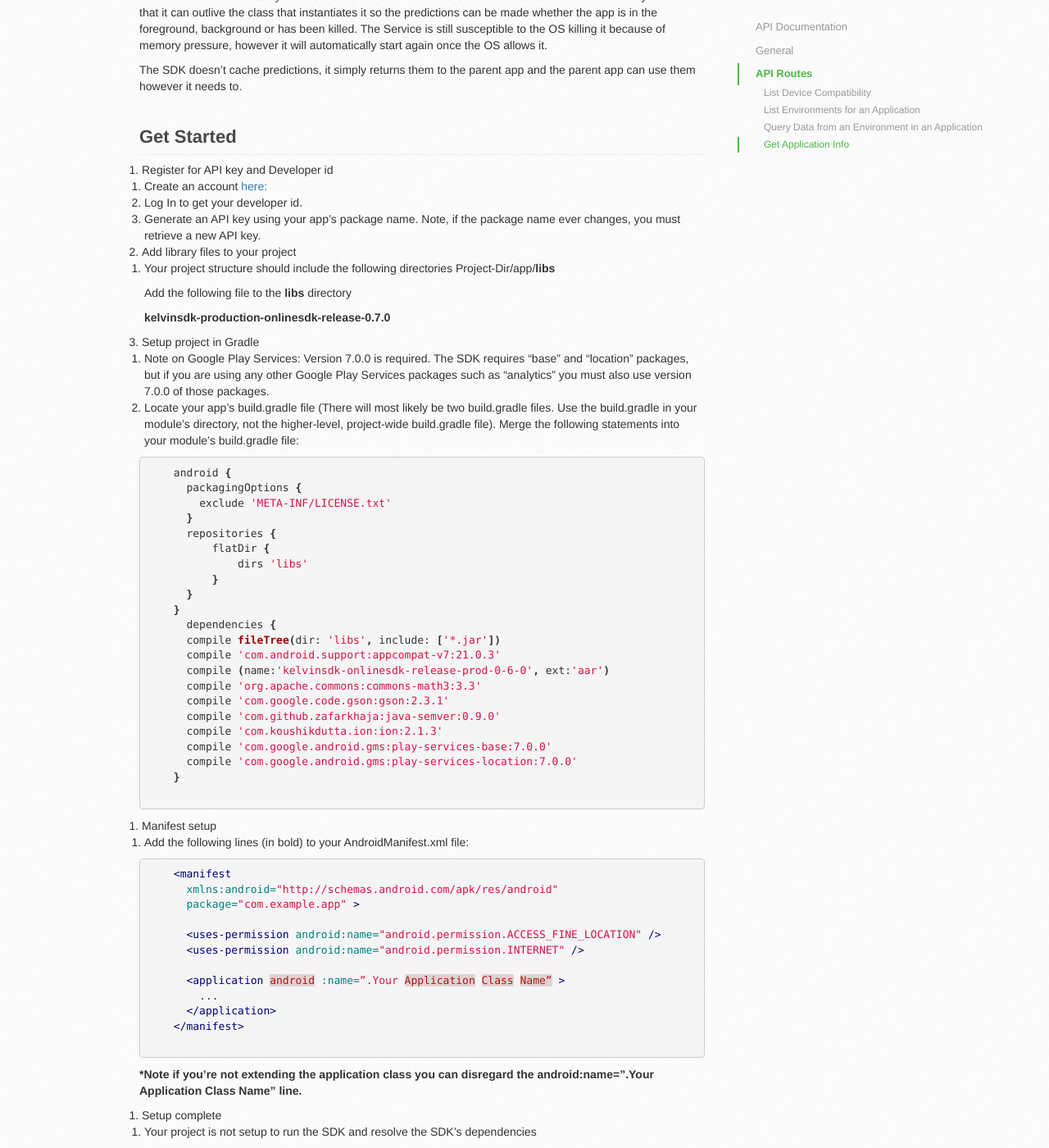
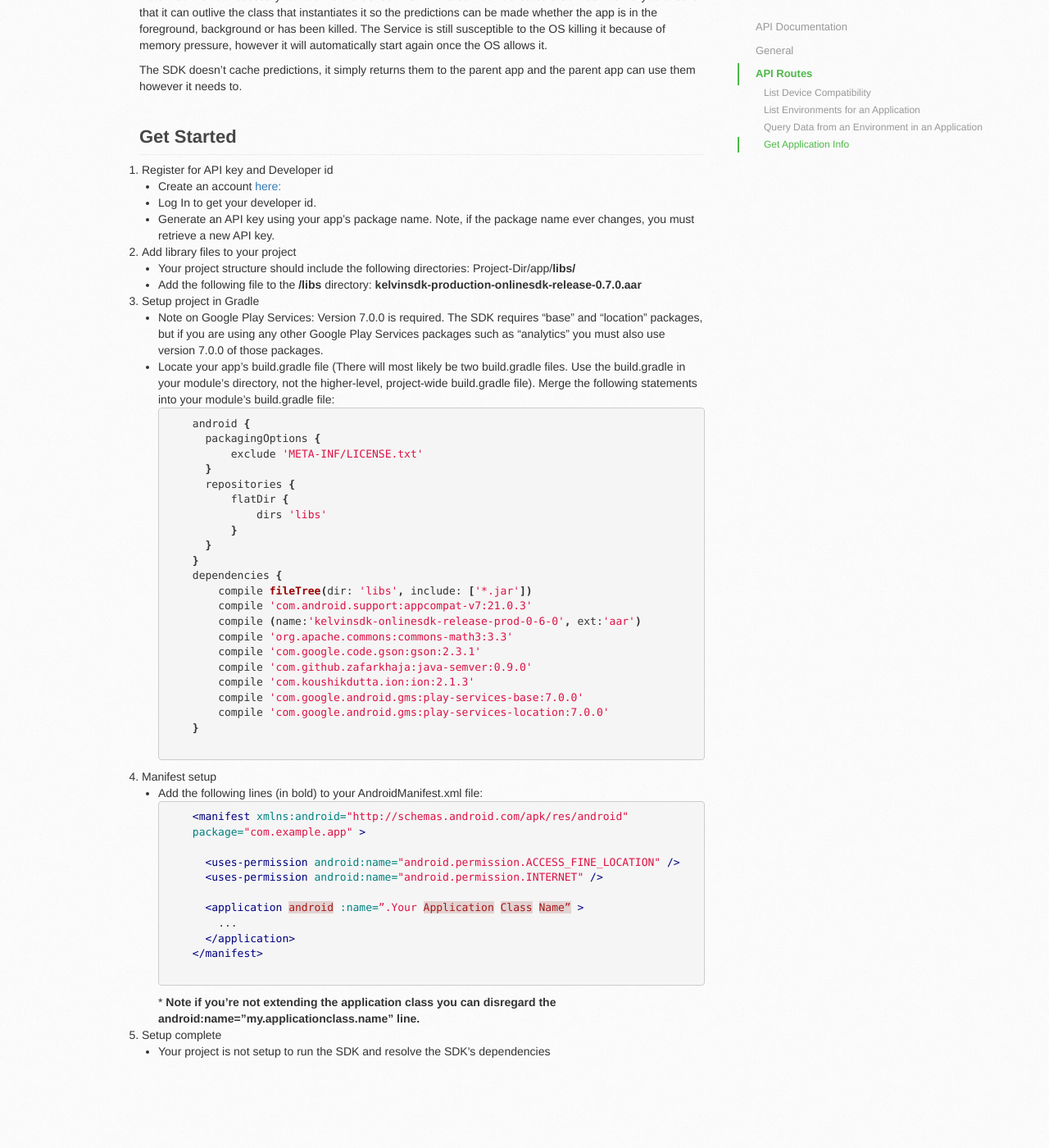
Before and after one commit to SenseAI/SenseAI.github.io, a Jekyll site: the page built from index.markdown, in a window 1280 px wide and 1400 px high, scrolled down 9763 px. Shown: the whole window at 82% size. Built offline with Jekyll 4.4.1, drawn with Linux system fonts in a browser that asks for light colours; nearby versions of some CDN libraries; after the commit the page ends 11065 px from its top, so only the background shows below that.

Commit message:
Redid lists using html instead of markdown

```diff
--- a/index.markdown
+++ b/index.markdown
@@ -526,24 +526,28 @@ The SDK doesn’t cache predictions, it simply returns them to the parent app an
   <a class="headerlink" href="#sdkGetStarted"></a>
 </div>
 
-1. Register for API key and Developer id
-   1. Create an account <a href="https://senseai.io/home/products_and_services">here:</a>
-   2. Log In to get your developer id.
-   3. Generate an API key using your app’s package name. Note, if the package name ever changes, you must retrieve a new API key.
-2. Add library files to your project
-   1. Your project structure should include the following directories
-      Project-Dir/app/<b>libs</b>
+<ol>
+<li> Register for API key and Developer id</li>
+ <ul>
+   <li>Create an account <a href="https://senseai.io/home/products_and_services">here:</a></li>
+   <li>Log In to get your developer id.</li>
+   <li>Generate an API key using your app’s package name. Note, if the package name ever changes, you must retrieve a new API key.</li>
+ </ul>
+<li>Add library files to your project</li>
+<ul>
+   <li>Your project structure should include the following directories: Project-Dir/app/<b>libs/</b></li>
+   <li>Add the following file to the <b>/libs</b> directory: <b>kelvinsdk-production-onlinesdk-release-0.7.0.aar</b> </li>
 
-      Add the following file to the <b>libs</b> directory
+  </ul>
+<li>Setup project in Gradle</li>
+   <ul>
+   <li>Note on Google Play Services: Version 7.0.0 is required.  The SDK requires “base” and “location” packages, but if you are using any other Google Play Services packages such as “analytics” you must also use version 7.0.0 of those packages.</li>
+   <li>Locate your app’s build.gradle file (There will most likely be two build.gradle files. Use the build.gradle in your module’s directory, not the higher-level, project-wide build.gradle file). Merge the following statements into your module’s build.gradle file:
+    {% highlight groovy %}
 
-      <b>kelvinsdk-production-onlinesdk-release-0.7.0<b/>
-3. Setup project in Gradle
-   1. Note on Google Play Services: Version 7.0.0 is required.  The SDK requires “base” and “location” packages, but if you are using any other Google Play Services packages such as “analytics” you must also use version 7.0.0 of those packages.
-   2. Locate your app’s build.gradle file (There will most likely be two build.gradle files. Use the build.gradle in your module’s directory, not the higher-level, project-wide build.gradle file). Merge the following statements into your module’s build.gradle file:
-    {% highlight groovy %}
     android {
       packagingOptions {
-        exclude 'META-INF/LICENSE.txt'
+          exclude 'META-INF/LICENSE.txt'
       }
       repositories {
           flatDir {
@@ -551,24 +555,29 @@ The SDK doesn’t cache predictions, it simply returns them to the parent app an
           }
       }
     }
-      dependencies {
-      compile fileTree(dir: 'libs', include: ['*.jar'])
-      compile 'com.android.support:appcompat-v7:21.0.3'
-      compile (name:'kelvinsdk-onlinesdk-release-prod-0-6-0', ext:'aar')
-      compile 'org.apache.commons:commons-math3:3.3'
-      compile 'com.google.code.gson:gson:2.3.1'
-      compile 'com.github.zafarkhaja:java-semver:0.9.0'
-      compile 'com.koushikdutta.ion:ion:2.1.3'
-      compile 'com.google.android.gms:play-services-base:7.0.0'
-      compile 'com.google.android.gms:play-services-location:7.0.0'
+    dependencies {
+        compile fileTree(dir: 'libs', include: ['*.jar'])
+        compile 'com.android.support:appcompat-v7:21.0.3'
+        compile (name:'kelvinsdk-onlinesdk-release-prod-0-6-0', ext:'aar')
+        compile 'org.apache.commons:commons-math3:3.3'
+        compile 'com.google.code.gson:gson:2.3.1'
+        compile 'com.github.zafarkhaja:java-semver:0.9.0'
+        compile 'com.koushikdutta.ion:ion:2.1.3'
+        compile 'com.google.android.gms:play-services-base:7.0.0'
+        compile 'com.google.android.gms:play-services-location:7.0.0'
     }
     {% endhighlight %}
-4. Manifest setup
-   1. Add the following lines (in bold) to your AndroidManifest.xml file:
+  </li>
+  </ul>
+
+<li> Manifest setup </li>
+    <ul>
+    <li> Add the following lines (in bold) to your AndroidManifest.xml file:
+
     {% highlight xml %}
-    <manifest
-      xmlns:android="http://schemas.android.com/apk/res/android"
-      package="com.example.app" >
+
+    <manifest xmlns:android="http://schemas.android.com/apk/res/android"
+    package="com.example.app" >
 
       <uses-permission android:name="android.permission.ACCESS_FINE_LOCATION" />
       <uses-permission android:name="android.permission.INTERNET" />
@@ -579,7 +588,11 @@ The SDK doesn’t cache predictions, it simply returns them to the parent app an
     </manifest>
     {% endhighlight %}
 
-  <b>*Note if you’re not extending the application class you can disregard the android:name=”.Your Application Class Name” line.</b>
-
-  5. Setup complete
-     1. Your project is not setup to run the SDK and resolve the SDK's dependencies
+   * <b>Note if you’re not extending the application class you can disregard the android:name=”my.applicationclass.name” line.</b>
+   </li>
+   </ul>
+<li>Setup complete</li>
+  <ul>
+     <li>Your project is not setup to run the SDK and resolve the SDK's dependencies</li>
+   </ul>
+</ol>
```
Also changed, not shown: 1 other file.
